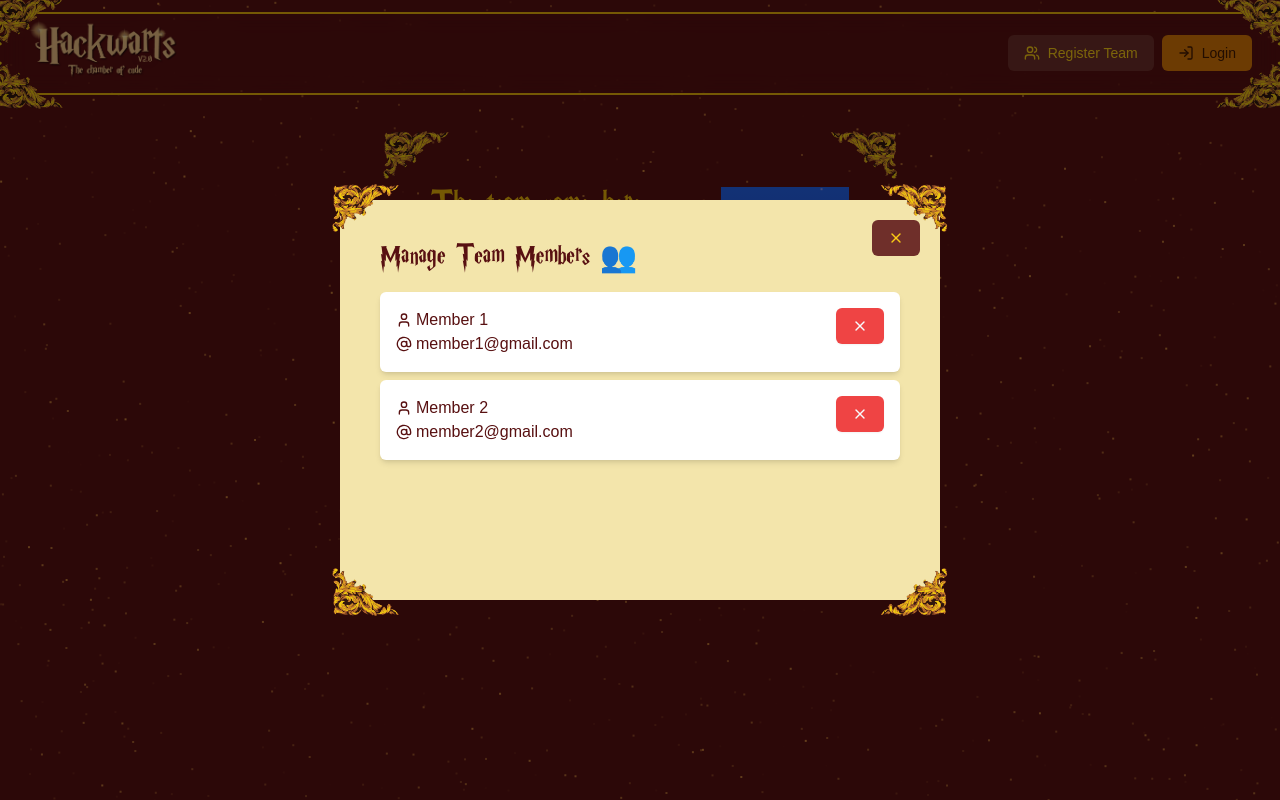
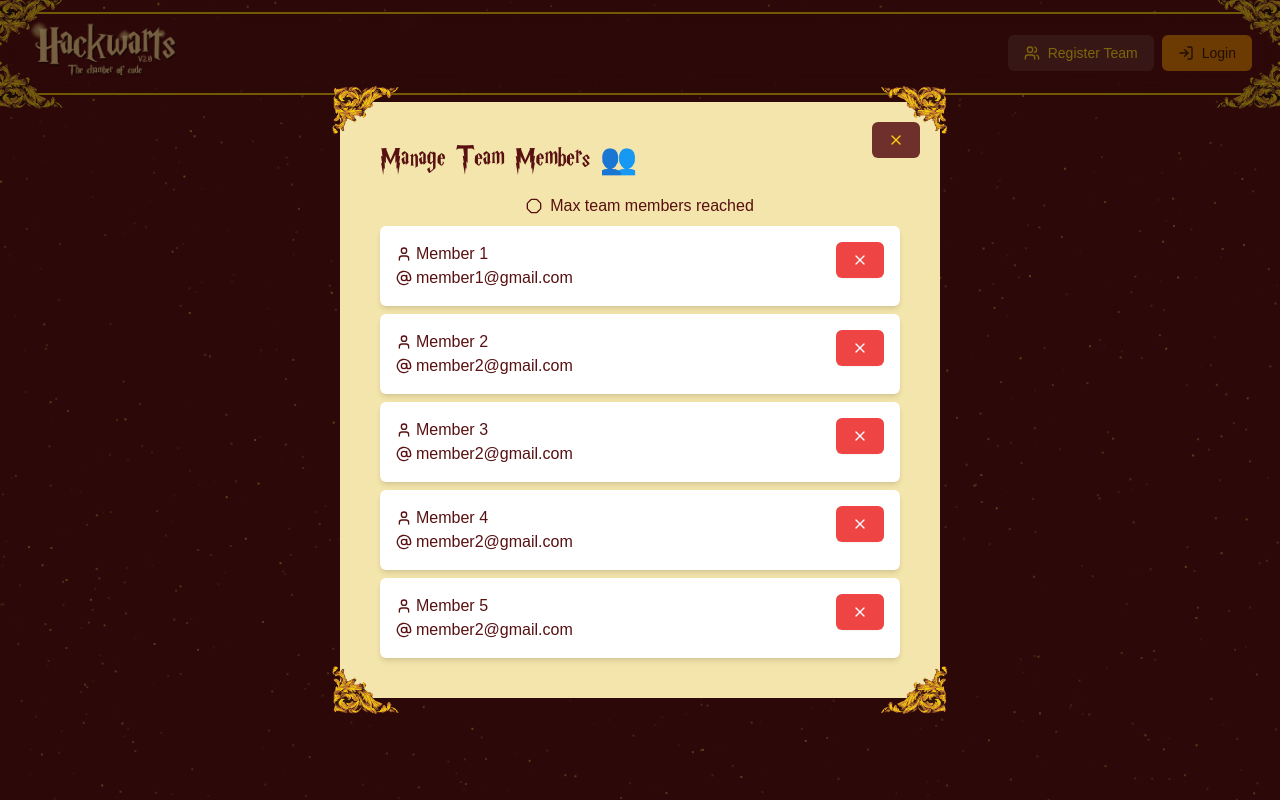
Before and after one commit to saaya-code/Hackwarts-2.0, a Next.js app: page /teamprofile/1 in a window 1280 px wide. Both pictures are taken after a click on the button 608 px from the left and 284 px from the top of the page. Built offline with nearby package versions, Linux system fonts and the light colour scheme; no server answers.

Commit message:
feat: add form to add members in the member management modal

```diff
--- a/app/teamprofile/[teamId]/page.tsx
+++ b/app/teamprofile/[teamId]/page.tsx
@@ -3,10 +3,11 @@ import React, { useState } from "react";
 import baroqueBorder from "@/public/baroqueborder.png";
 import Image from "next/image";
 import HouseBanner from "@/components/ui/house-banner";
-import { AtSign, Edit, User, X } from "lucide-react";
+import { AtSign, Edit, Octagon, Plus, User, X } from "lucide-react";
 import Link from "next/link";
 import Modal from "@/components/ui/modal";
 import { Button } from "@/components/ui/button";
+import { Input } from "@/components/ui/input";
 
 const Member = ({
   member,
@@ -41,11 +42,18 @@ const page = () => {
   const members = [
     { name: "Member 1", email: "member1@gmail.com" },
     { name: "Member 2", email: "member2@gmail.com" },
+    { name: "Member 3", email: "member2@gmail.com" },
+    { name: "Member 4", email: "member2@gmail.com" },
+    { name: "Member 5", email: "member2@gmail.com" },
   ];
   const selectedChallenges = [
     { title: "Challenge 1" },
     { title: "Challenge 2" },
   ];
+
+  // TODO: check if total number of team members is less or equal to 5
+  // then display the add member button
+
   return (
     <div className="flex items-center justify-center">
       <Modal
@@ -56,6 +64,20 @@ const page = () => {
         }}
       >
         <div className="flex flex-col gap-2 mt-4">
+          {members.length < 5 ? (
+            <div className="grid grid-cols-[3fr_3fr_1fr] gap-1">
+              <Input className="" placeholder="Name" />
+              <Input placeholder="Email" />
+              <Button variant="hackwarts">
+                <Plus className="w-4 h-4" />
+              </Button>
+            </div>
+          ) : (
+            <div className="text-rosewood flex justify-center items-center gap-2">
+              <Octagon className="w-4 h-4" />
+              Max team members reached
+            </div>
+          )}
           {members.map((member, index) => (
             <Member key={`member-${index}`} member={member} />
           ))}
```
